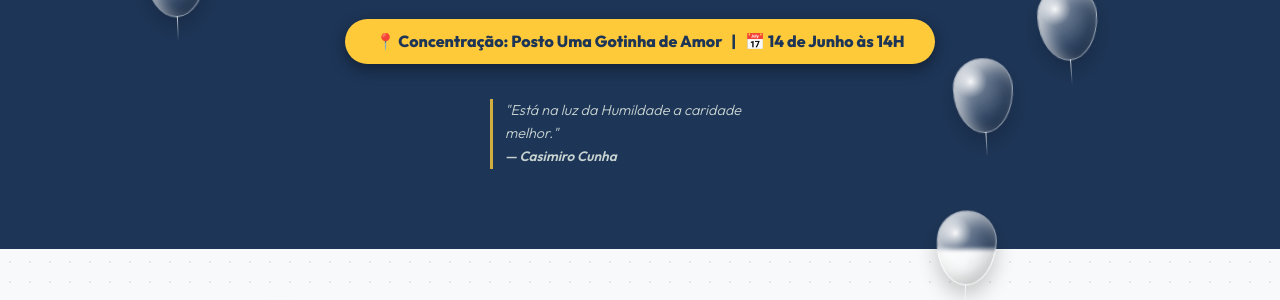
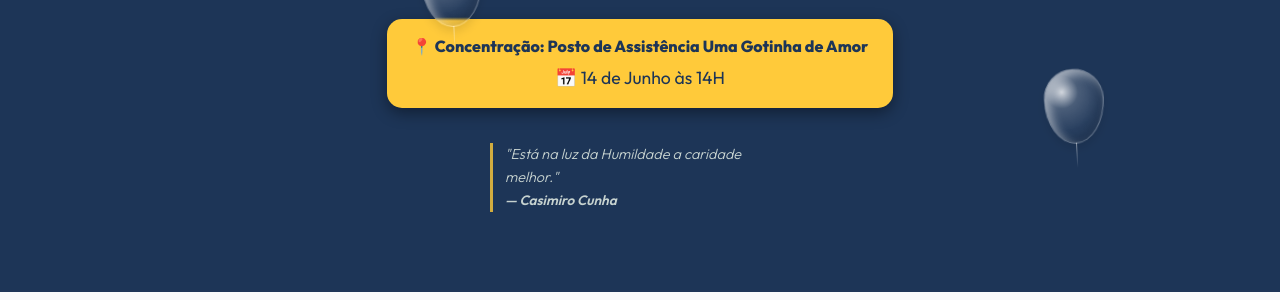
Before and after one commit to assessoriaderelacionamento-sys/humbertodecampos, a plain HTML site: page index.html in a window 1280 px wide. Shown: the part 308-608 px from the top of the page. Drawn offline with nearby package versions, Linux system fonts and the light colour scheme.

Commit message:
Update index.html

```diff
--- a/index.html
+++ b/index.html
@@ -73,22 +73,34 @@
             z-index: 2;
         }
 
-        /* INFORMAÇÃO DE CONCENTRAÇÃO: Aumentado em 20% */
+        /* INFORMAÇÃO DE CONCENTRAÇÃO: Duas linhas e design ajustado */
         .info-badge {
             background: var(--primary-yellow);
             color: var(--text-dark);
-            padding: 10px 30px;
-            border-radius: 50px;
+            padding: 15px 25px;
+            border-radius: 15px; /* Quadrado arredondado fica melhor em 2 linhas */
             display: inline-block;
             margin-bottom: 20px;
-            font-size: 1rem;
-            font-weight: 800;
             box-shadow: 0 5px 15px rgba(0,0,0,0.4);
             position: relative;
             z-index: 2;
+            text-align: center;
         }
 
-        /* FRASE CASIMIRO CUNHA: Aumentado em 20% */
+        .info-badge .line-1 {
+            font-size: 1rem;
+            font-weight: 800;
+            display: block;
+            margin-bottom: 5px;
+        }
+
+        .info-badge .line-2 {
+            font-size: 1.1rem;
+            font-weight: 400;
+            display: block;
+        }
+
+        /* FRASE CASIMIRO CUNHA */
         .quote {
             font-style: italic;
             font-weight: 300;
@@ -109,7 +121,7 @@
             font-size: 0.85rem;
         }
 
-        /* SISTEMA DE BALÕES 3D (Z-Index Ajustado para Cobrir TUDO) */
+        /* SISTEMA DE BALÕES 3D (Mais transparentes para não atrapalhar leitura) */
         .balloon-area {
             position: fixed;
             width: 100vw;
@@ -117,17 +129,19 @@
             top: 0;
             left: 0;
             pointer-events: none;
-            z-index: 9999; /* Agora passa sobre o formulário sem dúvidas */
+            z-index: 9999;
             overflow: hidden;
+            transition: opacity 0.5s ease; /* Para sumir suavemente na confirmação */
         }
 
         .balloon {
             position: absolute;
             width: 60px;
             height: 75px;
-            background: radial-gradient(circle at 30% 30%, rgba(255, 255, 255, 0.95) 0%, rgba(255, 255, 255, 0.3) 25%, rgba(255, 255, 255, 0.1) 60%, rgba(0, 0, 0, 0.1) 100%);
-            backdrop-filter: blur(2px);
-            border: 1px solid rgba(255, 255, 255, 0.5);
+            /* Aumentada a transparência base (de 0.15 para 0.08 no gradiente) */
+            background: radial-gradient(circle at 30% 30%, rgba(255, 255, 255, 0.8) 0%, rgba(255, 255, 255, 0.2) 25%, rgba(255, 255, 255, 0.05) 60%, rgba(0, 0, 0, 0.05) 100%);
+            backdrop-filter: blur(1px); /* Blur menor */
+            border: 1px solid rgba(255, 255, 255, 0.3); /* Borda mais sutil */
             border-radius: 50% 50% 50% 50% / 40% 40% 60% 60%;
             cursor: pointer;
             pointer-events: auto;
@@ -138,9 +152,9 @@
             color: transparent;
             transition: transform 0.2s ease, opacity 0.5s ease;
             box-shadow:
-                inset -8px -8px 15px rgba(0,0,0,0.15),
-                inset 8px 8px 15px rgba(255,255,255,0.7),
-                0 10px 20px rgba(0,0,0,0.2);
+                inset -5px -5px 10px rgba(0,0,0,0.1),
+                inset 5px 5px 10px rgba(255,255,255,0.5),
+                0 5px 10px rgba(0,0,0,0.1); /* Sombra externa projetada menor */
             top: 100vh;
         }
 
@@ -150,7 +164,7 @@
             bottom: -25px;
             width: 1px;
             height: 25px;
-            background: linear-gradient(to bottom, rgba(255,255,255,0.8), transparent);
+            background: linear-gradient(to bottom, rgba(255,255,255,0.5), transparent);
         }
 
         .balloon.popped {
@@ -169,9 +183,9 @@
 
         @keyframes floatAndSway {
             0% { transform: translateY(10vh) translateX(0) rotate(-5deg); }
-            25% { transform: translateY(-25vh) translateX(30px) rotate(5deg); }
-            50% { transform: translateY(-60vh) translateX(-20px) rotate(-5deg); }
-            75% { transform: translateY(-90vh) translateX(30px) rotate(5deg); }
+            25% { transform: translateY(-25vh) translateX(20px) rotate(5deg); }
+            50% { transform: translateY(-60vh) translateX(-15px) rotate(-5deg); }
+            75% { transform: translateY(-90vh) translateX(20px) rotate(5deg); }
             100% { transform: translateY(-130vh) translateX(0) rotate(0); }
         }
 
@@ -311,7 +325,6 @@
             text-shadow: 1px 1px 2px rgba(0,0,0,0.2);
         }
 
-        /* Efeito de Reflexo (Brilho que passa pelo botão) */
         button.main-btn::after {
             content: '';
             position: absolute;
@@ -355,6 +368,9 @@
         @media (max-width: 600px) {
             .hero h1 { font-size: 3rem; }
             .btn-flutuante { width: calc(100% - 50px); left: 25px; justify-content: center; }
+            .info-badge { padding: 12px 20px; }
+            .info-badge .line-1 { font-size: 0.9rem; }
+            .info-badge .line-2 { font-size: 1rem; }
         }
     </style>
 </head>
@@ -371,7 +387,8 @@
         <p class="subtitle">Edição 2026 • Trindade - GO</p>
 
         <div class="info-badge">
-            📍 Concentração: Posto Uma Gotinha de Amor &nbsp; | &nbsp; 📅 14 de Junho às 14H
+            <span class="line-1">📍 Concentração: Posto de Assistência Uma Gotinha de Amor</span>
+            <span class="line-2">📅 14 de Junho às 14H</span>
         </div><br>
 
         <div class="quote">
@@ -385,7 +402,7 @@
 
         <div class="grid-programacao">
             <div class="card tag-green">
-                <h3>💧 Posto Uma Gotinha de Amor</h3>
+                <h3>💛 Posto Uma Gotinha de Amor</h3>
                 <p>Pintura externa e interna, pinturas artísticas, iluminação e melhorias nas paredes e estrutura.</p>
             </div>
             <div class="card">
@@ -454,14 +471,10 @@
         // 0. LÓGICA DO BOTÃO FLUTUANTE QUE SOME
         const btnFlutuante = document.getElementById('btnFlutuante');
         btnFlutuante.addEventListener('click', () => {
-            // Conta 2 segundos (2000ms) após o clique e esconde o botão com suavidade
             setTimeout(() => {
                 btnFlutuante.style.opacity = '0';
                 btnFlutuante.style.transform = 'scale(0.8) translateY(20px)';
-                // Remove do HTML após a animação terminar
-                setTimeout(() => {
-                    btnFlutuante.style.display = 'none';
-                }, 500);
+                setTimeout(() => { btnFlutuante.style.display = 'none'; }, 500);
             }, 2000);
         });
 
@@ -476,7 +489,8 @@
             const startX = Math.random() * 90 + 5;
             b.style.left = startX + 'vw';
 
-            const duration = 10 + Math.random() * 15;
+            // Duração ligeiramente maior para ficarem mais lentos e calmos
+            const duration = 12 + Math.random() * 18;
             b.style.animation = `floatAndSway ${duration}s linear infinite`;
             b.style.animationDelay = `-${Math.random() * duration}s`;
 
@@ -496,13 +510,18 @@
                     });
 
                     setTimeout(() => { b.style.opacity = '0'; }, 1500);
-                    setTimeout(() => { b.remove(); createBalloon(); }, 2000);
+                    setTimeout(() => {
+                        b.remove();
+                        // Só recria se a área de balões ainda estiver visível (não for sucesso)
+                        if(area.style.display !== 'none') createBalloon();
+                    }, 2000);
                 }
             };
             area.appendChild(b);
         }
 
-        for(let i=0; i<8; i++) createBalloon();
+        // Reduzi a quantidade inicial de 8 para 5 para poluir menos a leitura
+        for(let i=0; i<5; i++) createBalloon();
 
         // 2. MÁSCARA DE TELEFONE
         const telInput = document.getElementById('telefone');
@@ -527,10 +546,13 @@
 
             fetch(scriptURL, { method: 'POST', body: new FormData(form) })
                 .then(response => {
+                    // LÓGICA ATUALIZADA: Esconde a área de balões instantaneamente
+                    area.style.display = 'none';
+
                     form.style.display = 'none';
                     successScreen.style.display = 'block';
 
-                    // FESTA DE CONFETES NO FINAL
+                    // FESTA DE CONFETES NO FINAL (Sem balões ao fundo)
                     var duration = 4 * 1000;
                     var end = Date.now() + duration;
                     (function frame() {
```
